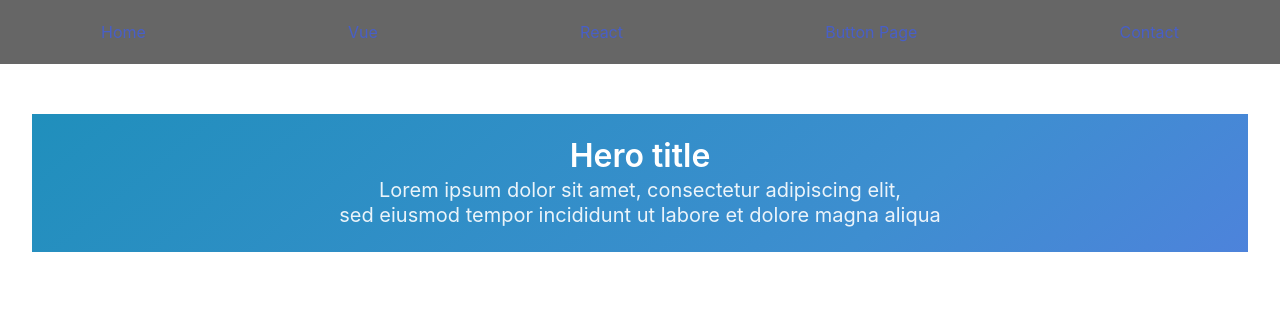
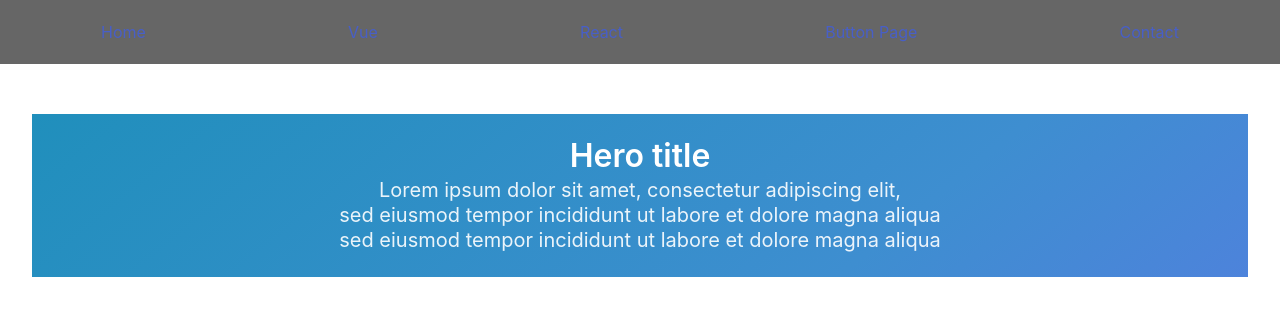
Before and after one commit to enpef/react-review, a React (Create React App) app: page / in a window 1280 px wide. Shown: the top 316 px of the page. Built offline with nearby package versions, Linux system fonts and the light colour scheme; what redux-promise-middleware would draw is missing.

Commit message:
add more content in home page

```diff
--- a/src/Home.js
+++ b/src/Home.js
@@ -9,7 +9,7 @@ class Home extends React.Component {
                         <h1 className="title">
                             Hero title
                         </h1>
-                        <h3 className="subtitle">Lorem ipsum dolor sit amet, consectetur adipiscing elit, <br />sed eiusmod tempor incididunt ut labore et dolore magna aliqua</h3>
+                        <h3 className="subtitle">Lorem ipsum dolor sit amet, consectetur adipiscing elit, <br />sed eiusmod tempor incididunt ut labore et dolore magna aliqua <br />sed eiusmod tempor incididunt ut labore et dolore magna aliqua</h3>
                     </div>
                 </div>
             </section>
```
